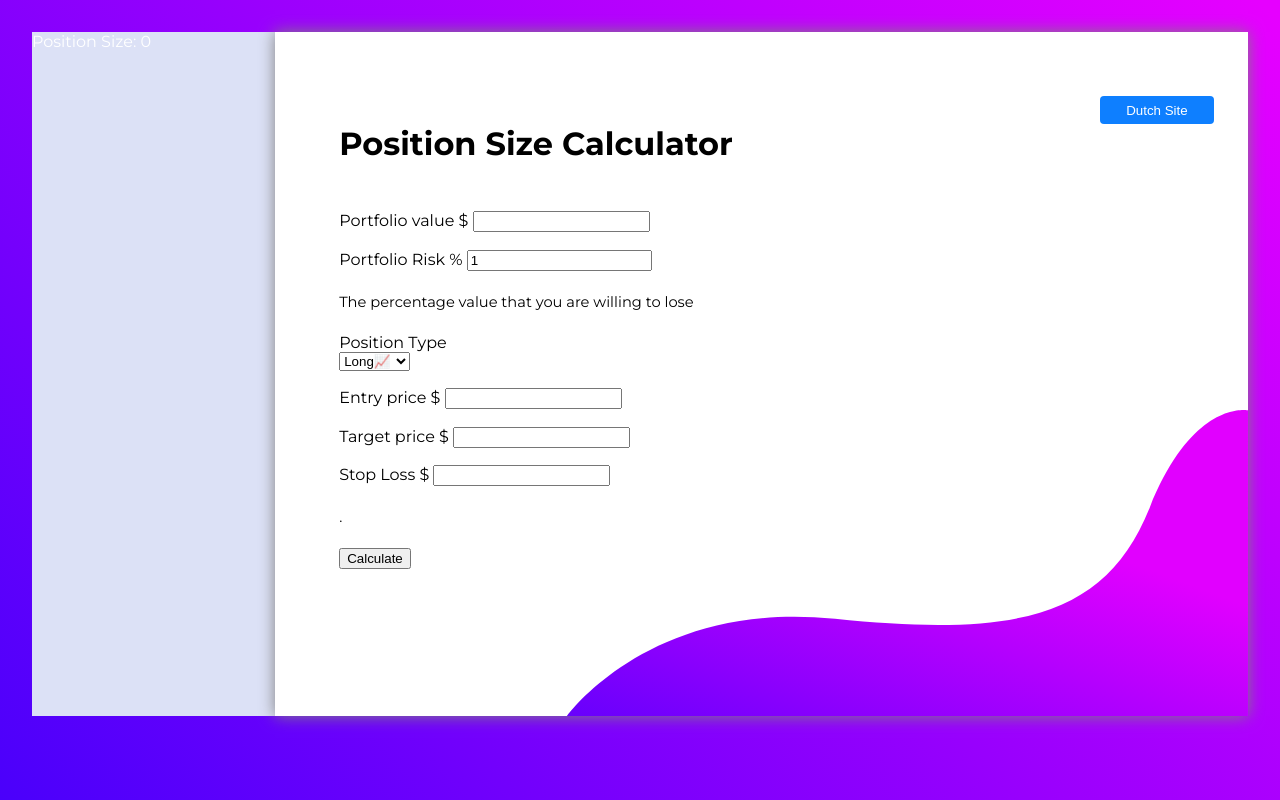
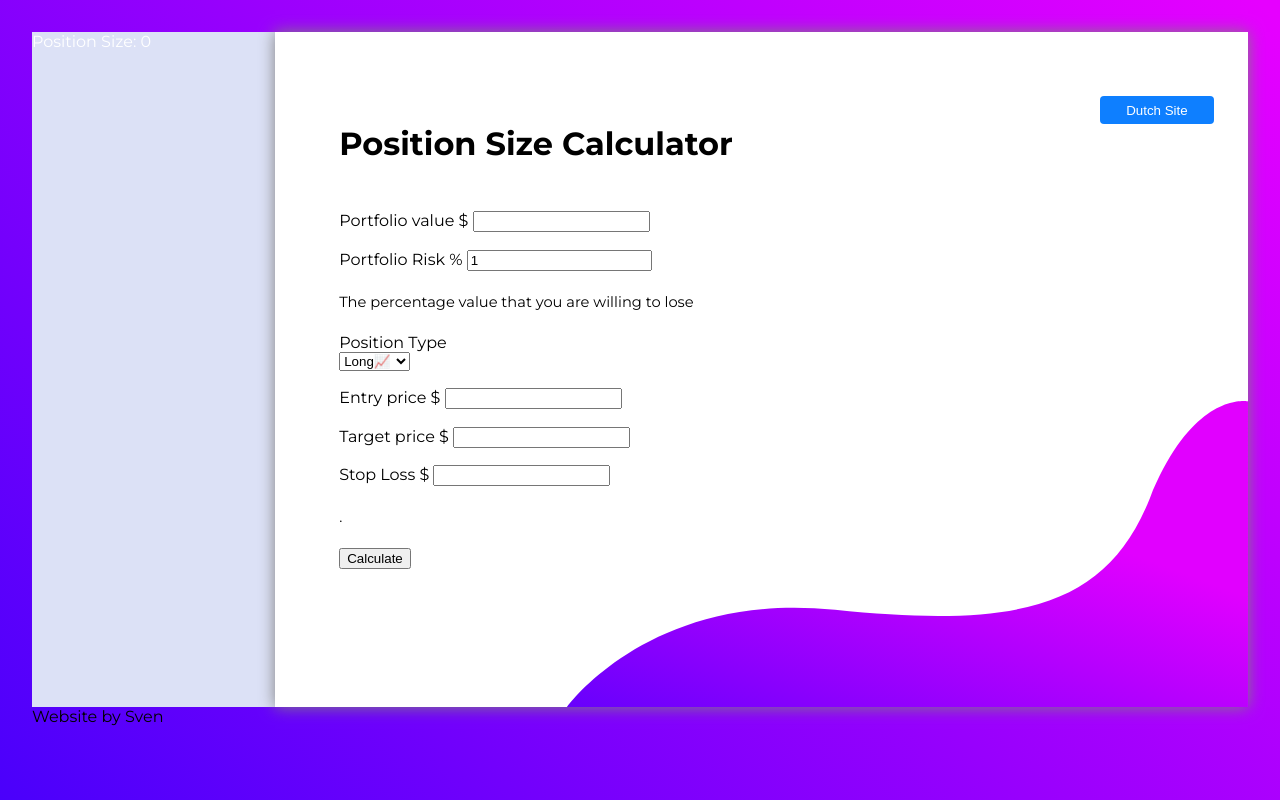
Before and after one commit to SvenNijholt/Position-Size-Calculator, a plain HTML site: page eng/index.html in a window 1280 px wide. Drawn offline with Linux system fonts and the light colour scheme.

Commit message:
Position Size Calculator

```diff
--- a/eng/index.html
+++ b/eng/index.html
@@ -90,6 +90,7 @@
 		</form>
 	</main>
 		<div id="footer">
+			Website by Sven
 		</div>
 	</div>
 	<img id="bottom" src="bottom.png" alt="">
```
Also changed, not shown: index.html (+1 -1 lines).
